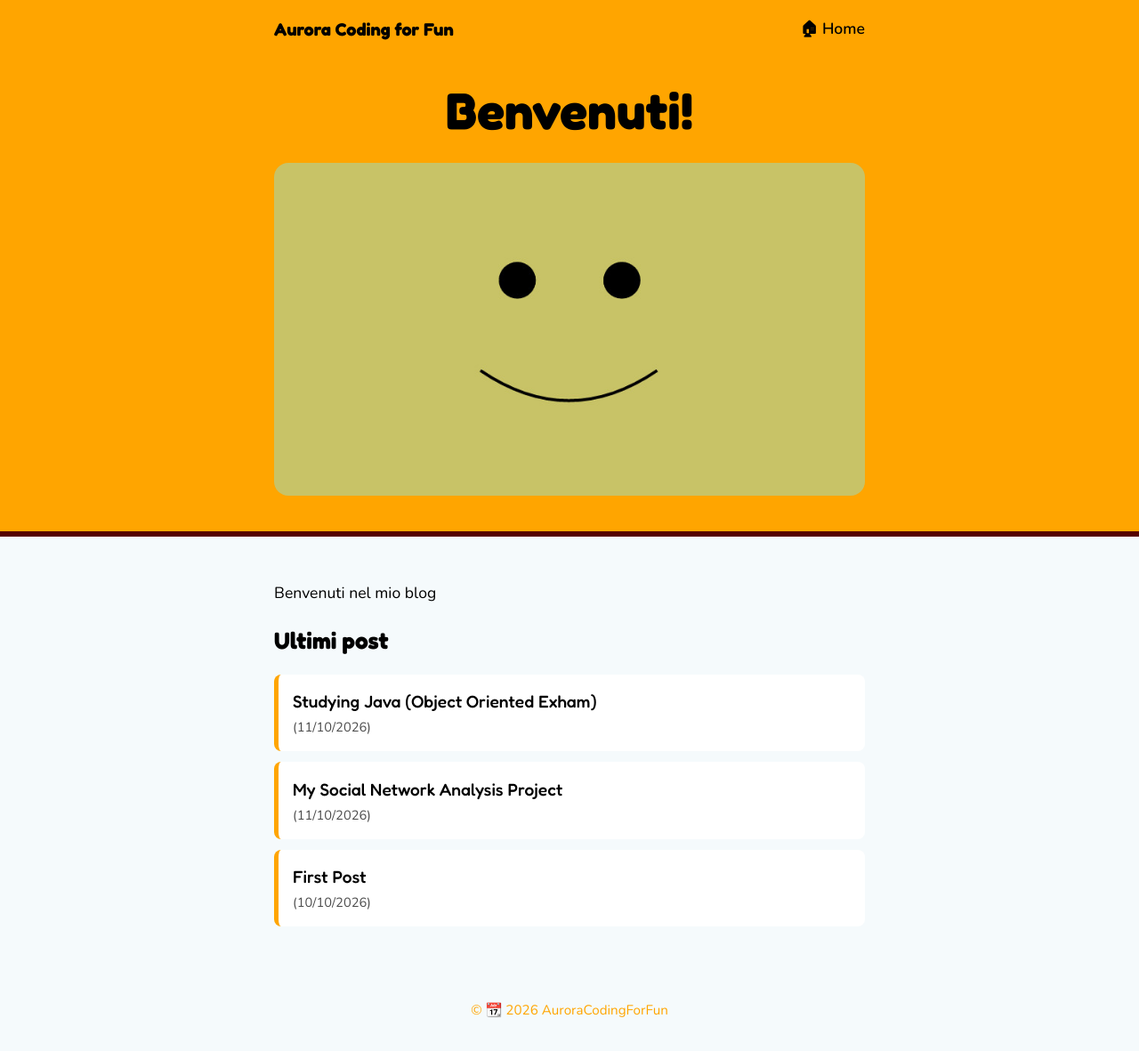
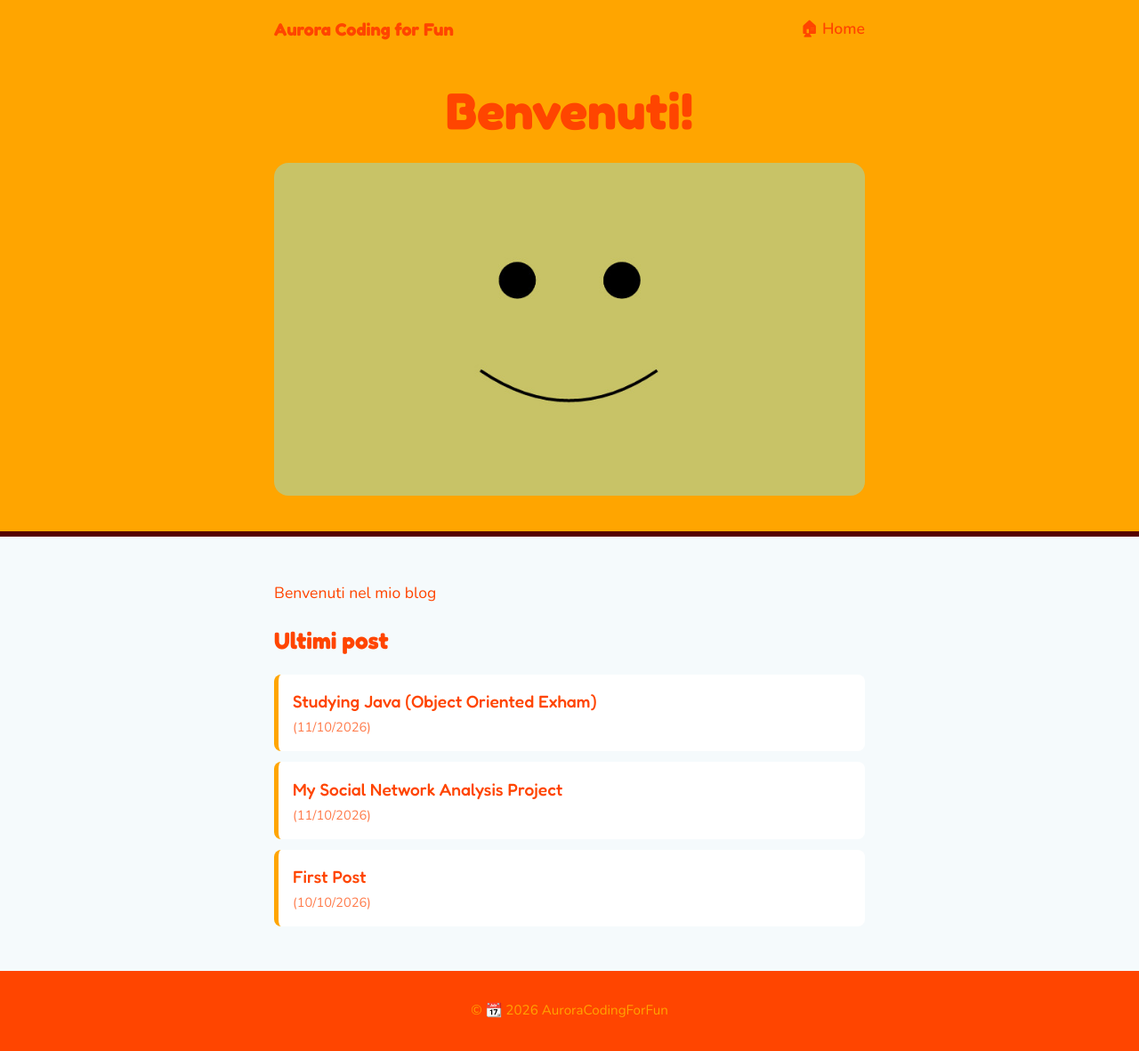
Before and after one commit to AuroraCodingForFun/BlogSite, a Jekyll site: the page built from index.md, in a window 1280 px wide. Shown: the whole page at 89% size. Built offline with Jekyll 4.4.1, drawn with Linux system fonts in a browser that asks for light colours.

```diff
--- a/index.md
+++ b/index.md
@@ -3,7 +3,7 @@ title: Benvenuti!
 layout: default
 image: /images/copertina.jpg
 color1: "#FFA500"
-color2: "FF4500"
+color2: "#FF4500"
 color3: "#560000"
 ---
 Benvenuti nel mio blog
```
